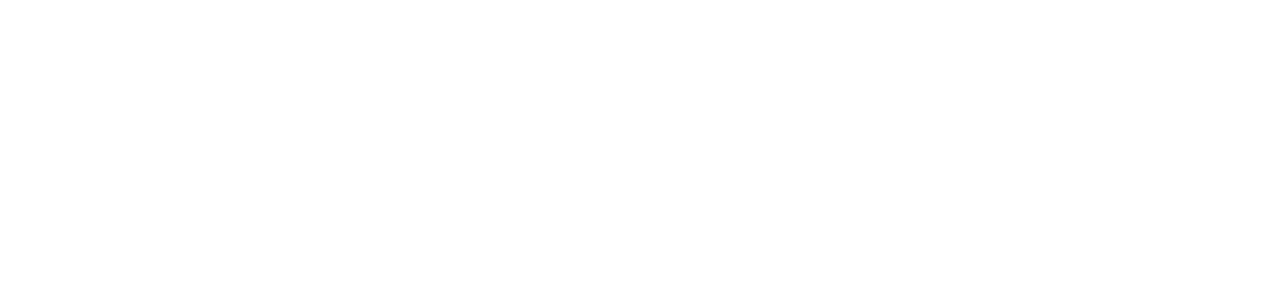
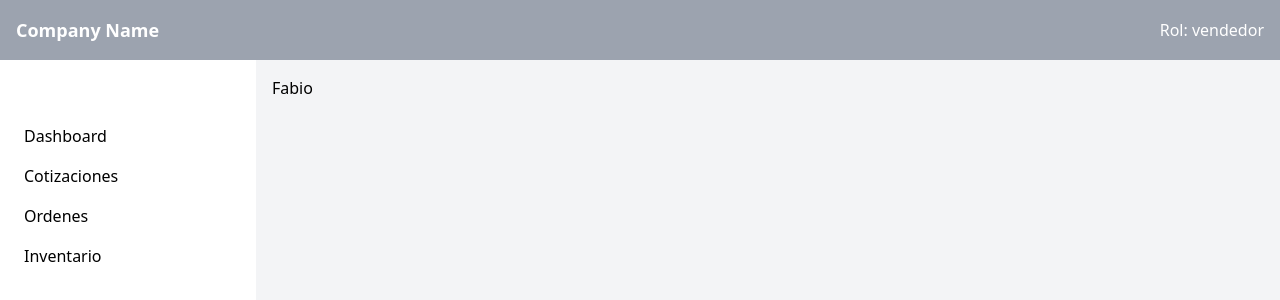
Before and after one commit to Developerproject2024/app-marketplace-ui, a React (Vite) app: page /buy in a window 1280 px wide. Before the commit this address had no page. Shown: the top 300 px of the page. Built offline with nearby package versions, Linux system fonts and the light colour scheme.

Commit message:
feat: decrypt token and platform access control

```diff
--- a/package.json
+++ b/package.json
@@ -17,6 +17,7 @@
   },
   "dependencies": {
     "@reduxjs/toolkit": "^2.2.7",
+    "jwt-decode": "^4.0.0",
     "react": "^18.3.1",
     "react-dom": "^18.3.1",
     "react-redux": "^9.1.2",
--- a/src/App.tsx
+++ b/src/App.tsx
@@ -1,16 +1,31 @@
 import { BrowserRouter as Router, Route, Routes } from 'react-router-dom';
-import { Layout } from './components/layout';
 import { Inventory } from './components/inventory';
+import { Purchaser } from './components/purchaser';
+import { AuthProvider } from './components/context/AuthContext';
+import ProtectedRoute from './components/context/ProtectedRoute';
+import UnauthorizedPage from './components/context/UnauthorizedPage';
+import AuthContainer from './containers/Auth/AuthContainer';
 
 function App() {
   return (
-    <Router>
-      <Routes>
-        <Route path="/" element={<Layout />}>
-          <Route path="/inventory" element={<Inventory />} />
-        </Route>
-      </Routes>
-    </Router>
+    <AuthProvider>
+      <Router>
+        <Routes>
+          <Route path="/" element={<AuthContainer />}>
+            <Route path="/unauthorized" element={<UnauthorizedPage />} />
+            <Route
+              path="/inventory"
+              element={
+                <ProtectedRoute allowedRoles={['admin']}>
+                  <Inventory />
+                </ProtectedRoute>
+              }
+            />
+            <Route path="/buy" element={<Purchaser />} />
+          </Route>
+        </Routes>
+      </Router>
+    </AuthProvider>
   );
 }
 
--- /dev/null
+++ b/src/components/Auth/AuthPresentation.tsx
@@ -0,0 +1,11 @@
+import React from 'react';
+
+interface AuthPresentationProps {
+  userRole: string | null;
+}
+
+const AuthPresentation: React.FC<AuthPresentationProps> = ({ userRole }) => {
+  return <div>{userRole ? <h1>Rol: {userRole}</h1> : <h1>Inicia sesión</h1>}</div>;
+};
+
+export default AuthPresentation;
--- /dev/null
+++ b/src/components/context/AuthContext.tsx
@@ -0,0 +1,21 @@
+import React, { createContext, useContext, ReactNode } from 'react';
+
+interface AuthContextType {
+  userRole: 'admin' | 'seller' | 'guest';
+}
+
+const AuthContext = createContext<AuthContextType | undefined>(undefined);
+
+export const AuthProvider: React.FC<{ children: ReactNode }> = ({ children }) => {
+  const userRole: 'admin' | 'seller' | 'guest' = 'admin'; // Ejemplo de rol (esto debe venir de tu lógica de autenticación)
+
+  return <AuthContext.Provider value={{ userRole }}>{children}</AuthContext.Provider>;
+};
+
+export const useAuth = () => {
+  const context = useContext(AuthContext);
+  if (!context) {
+    throw new Error('useAuth must be used within an AuthProvider');
+  }
+  return context;
+};
--- /dev/null
+++ b/src/components/context/ProtectedRoute.tsx
@@ -0,0 +1,20 @@
+import React from 'react';
+import { Navigate } from 'react-router-dom';
+import { useAuth } from './AuthContext';
+
+interface ProtectedRouteProps {
+  children: React.ReactNode;
+  allowedRoles: ('admin' | 'seller')[];
+}
+
+const ProtectedRoute: React.FC<ProtectedRouteProps> = ({ children, allowedRoles }) => {
+  const { userRole } = useAuth();
+
+  if (!allowedRoles.includes(userRole)) {
+    return <Navigate to="/unauthorized" replace />;
+  }
+
+  return <>{children}</>;
+};
+
+export default ProtectedRoute;
--- /dev/null
+++ b/src/components/context/UnauthorizedPage.tsx
@@ -0,0 +1,6 @@
+import React from 'react';
+const UnauthorizedPage: React.FC = () => {
+  return <h1>Unauthorized - You don't have permission to view this page</h1>;
+};
+
+export default UnauthorizedPage;
--- a/src/components/layout/Layout.tsx
+++ b/src/components/layout/Layout.tsx
@@ -1,23 +1,17 @@
-import { useState } from 'react';
 import { ToolBar, Nav, Main } from './index';
 
-const Layout = () => {
-  const [isMenuOpen, setIsMenuOpen] = useState(false);
-
-  const toggleMenu = () => {
-    setIsMenuOpen(!isMenuOpen);
-  };
-
+interface LayoutProps {
+  toggleMenu: () => void;
+  isMenuOpen: boolean;
+  children: React.ReactNode;
+}
+const Layout: React.FC<LayoutProps> = ({ toggleMenu, isMenuOpen, children }) => {
   return (
     <div className="flex flex-col h-screen">
-      {/* Toolbar */}
-      <ToolBar toggleMenu={toggleMenu} />
+      <ToolBar toggleMenu={toggleMenu}> {children}</ToolBar>
 
       <div className="flex flex-1">
-        {/* Menú de Navegación */}
         <Nav isOpen={isMenuOpen} />
-
-        {/* Contenido Principal */}
         <Main />
       </div>
     </div>
--- a/src/components/layout/ToolBar.tsx
+++ b/src/components/layout/ToolBar.tsx
@@ -1,12 +1,12 @@
-const Toolbar = ({ toggleMenu }) => {
+interface ToolbarProps {
+  toggleMenu: () => void;
+  children?: React.ReactNode;
+}
+const Toolbar: React.FC<ToolbarProps> = ({ toggleMenu, children }) => {
   return (
     <header className="bg-gray-400 text-white p-4 flex justify-between items-center">
       <div className="text-lg font-bold">Company Name</div>
-      <nav className="hidden md:flex space-x-4">
-        <a href="#home" className="hover:bg-gray-700 p-2 rounded">
-          Inicia sesión
-        </a>
-      </nav>
+      <nav className="hidden md:flex space-x-4">{children}</nav>
       <button className="md:hidden block" onClick={toggleMenu}>
         Menu
       </button>
--- /dev/null
+++ b/src/components/purchaser/Purchaser.tsx
@@ -0,0 +1,5 @@
+const Purchaser = () => {
+  return <div>Fabio</div>;
+};
+
+export default Purchaser;
--- /dev/null
+++ b/src/components/purchaser/index.ts
@@ -0,0 +1 @@
+export { default as Purchaser } from './Purchaser';
--- /dev/null
+++ b/src/containers/Auth/AuthContainer.tsx
@@ -0,0 +1,48 @@
+import React, { useEffect, useState } from 'react';
+import { jwtDecode } from 'jwt-decode';
+import AuthPresentation from '../../components/Auth/AuthPresentation';
+import { Layout } from '../../components/layout';
+
+// Define la estructura del payload del JWT
+interface JwtPayload {
+  username: string;
+  role: 'admin' | 'seller' | 'user'; // Define los roles posibles según tu aplicación
+  exp: number; // Timestamp de expiración
+}
+
+const AuthContainer: React.FC = () => {
+  const [userRole, setUserRole] = useState<string | null>(null);
+  const [isMenuOpen, setIsMenuOpen] = useState(false);
+
+  const toggleMenu = () => {
+    setIsMenuOpen(!isMenuOpen);
+  };
+
+  useEffect(() => {
+    // Supongamos que el token JWT se guarda en el localStorage después de iniciar sesión
+    const token =
+      'eyJhbGciOiJIUzI1NiIsInR5cCI6IkpXVCJ9.eyJ1c2VySWQiOjQsInJvbGUiOiJ2ZW5kZWRvciIsImlhdCI6MTcyMzkzMDMwMCwiZXhwIjoxNzIzOTMzOTAwfQ.K-ru9S0IlThOtQ5Qeec2YCfIkIA1wVemcDhFn61_Ma0';
+
+    if (token) {
+      try {
+        const decodedToken = jwtDecode<JwtPayload>(token);
+
+        // Aquí puedes acceder a las propiedades del payload, como el rol del usuario
+        setUserRole(decodedToken.role);
+
+        console.log('User Role:', decodedToken.role);
+        console.log('Token Expires At:', new Date(decodedToken.exp * 1000));
+      } catch (error) {
+        console.error('Invalid token:', error);
+      }
+    }
+  }, []);
+
+  return (
+    <Layout toggleMenu={toggleMenu} isMenuOpen={isMenuOpen}>
+      <AuthPresentation userRole={userRole} />
+    </Layout>
+  );
+};
+
+export default AuthContainer;
```
Also changed, not shown: src/components/Auth/index.ts (added), 2 other files (tests, documents, lock files or other folders).
